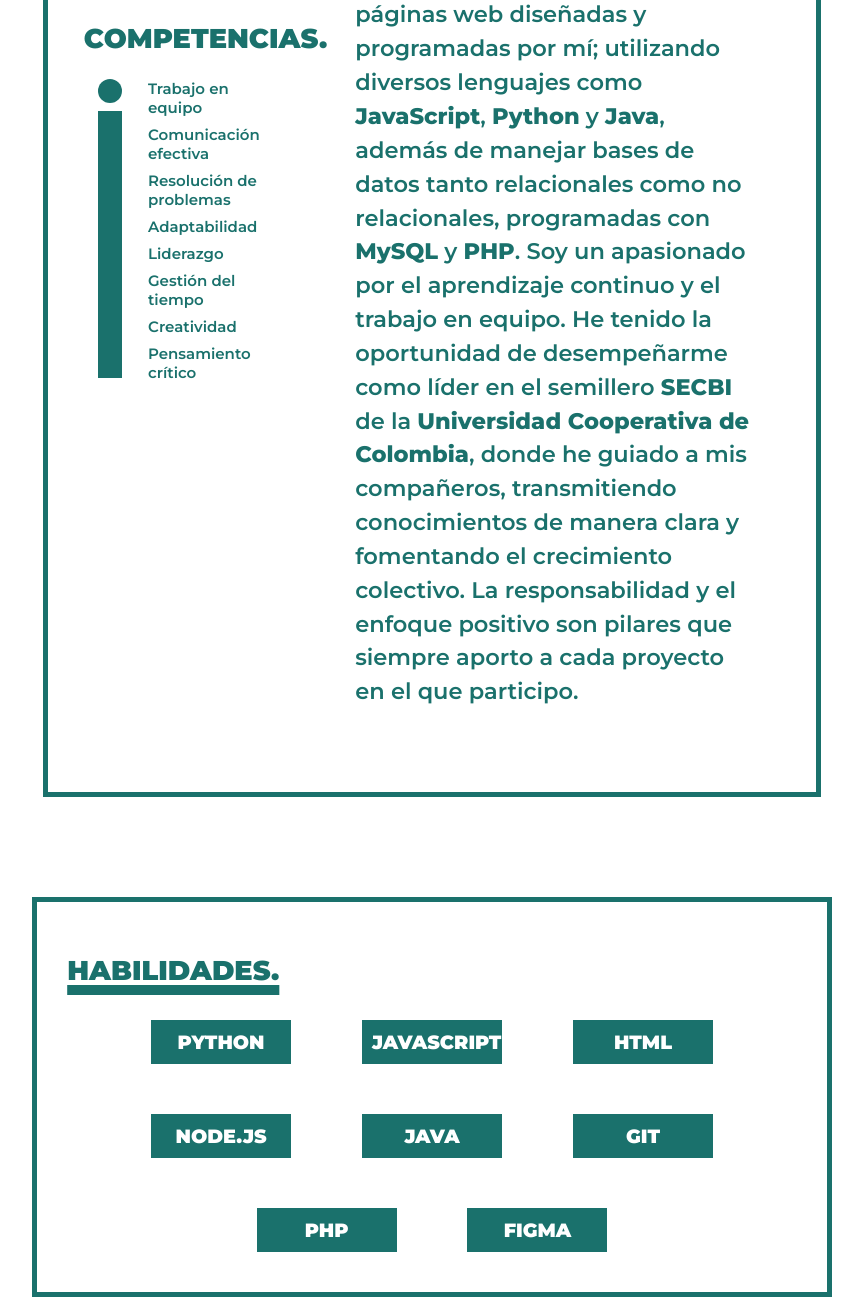
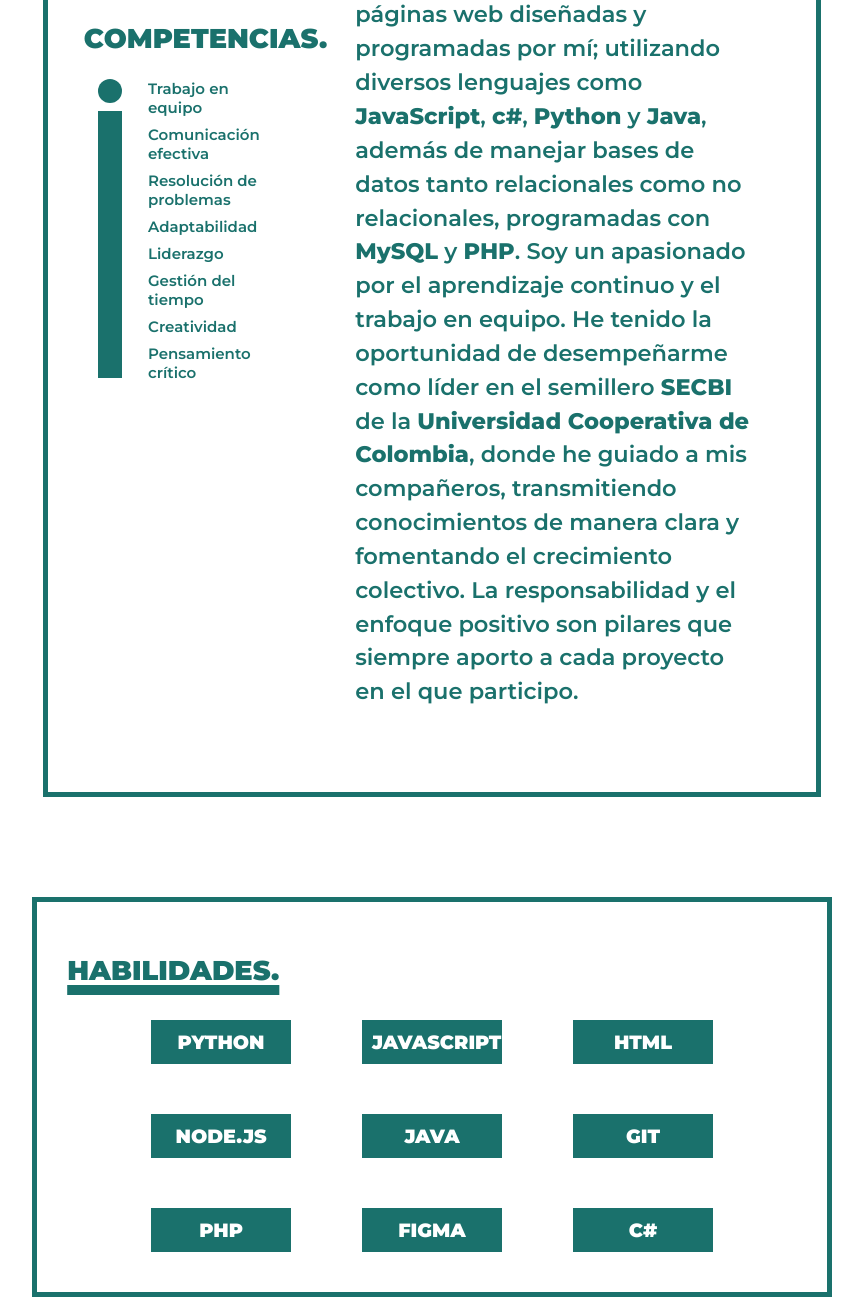
Before and after one commit to Juan-Exe/Juan-Exe.github.io, a plain HTML site: page index.html in a window 1280 px wide. Shown: the part 509-1809 px from the top of the page, without its empty margins (208-1071 px from the left). Drawn offline with Linux system fonts and the light colour scheme; files whose address does not match are found by name.

Commit message:
Update index.html

```diff
--- a/index.html
+++ b/index.html
@@ -77,7 +77,7 @@
                     <p>¡Hola! Soy Juan Diego, estudiante de <b>Ingeniería en Sistemas</b> con 7 semestres concluidos. Me
                         considero una persona proactiva, comprometida y responsable, con 3 años de experiencia en el
                         desarrollo de aplicaciones y páginas web diseñadas y programadas por mí; utilizando diversos
-                        lenguajes como <b>JavaScript</b>, <b>Python</b> y <b>Java</b>, además de manejar bases de datos tanto relacionales
+                        lenguajes como <b>JavaScript</b>, <b>c#</b>, <b>Python</b> y <b>Java</b>, además de manejar bases de datos tanto relacionales
                         como no relacionales, programadas con <b>MySQL</b> y <b>PHP</b>.
                         Soy un apasionado por el aprendizaje continuo y el trabajo en equipo. He tenido la oportunidad
                         de desempeñarme como líder en el semillero <b>SECBI</b> de la <b>Universidad Cooperativa de Colombia</b>,
@@ -101,6 +101,7 @@
                     <label class="lan-skl-cont-flex-con-lng" for="">Git</label>
                     <label class="lan-skl-cont-flex-con-lng" for="">PHP</label>
                     <label class="lan-skl-cont-flex-con-lng" for="">Figma</label>
+                    <label class="lan-skl-cont-flex-con-lng" for="">C#</label>
                 </div>
 
             </div>
```
